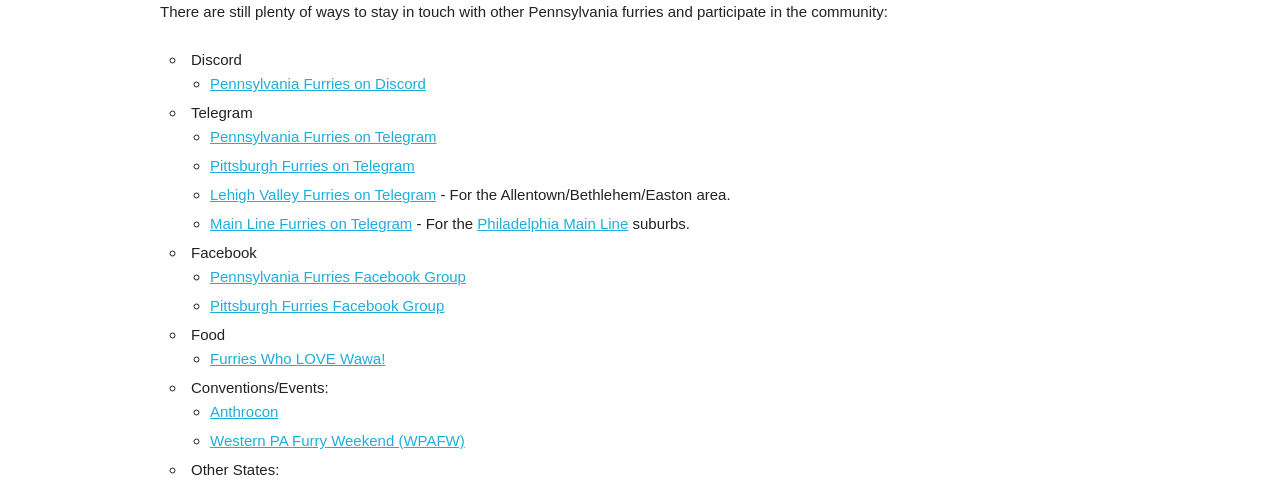
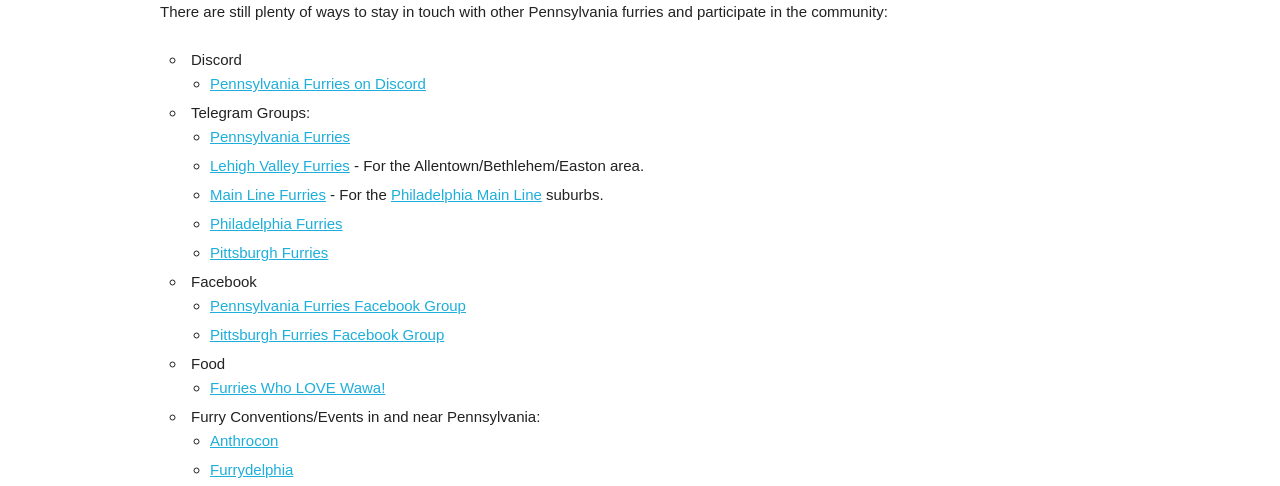
Before and after one commit to dmuth/pa-furry.org, a website: page index.html in a window 1280 px wide. Shown: the part 459-945 px from the top of the page. Drawn offline with Linux system fonts and the light colour scheme.

Commit message:
Did some updates with new groups, and tweaked deployment scripts.

```diff
--- a/index.html
+++ b/index.html
@@ -111,12 +111,13 @@
 <li><a href="https://discord.gg/EauStVQtpA">Pennsylvania Furries on Discord</a></li>
 </ul>
 
-<li>Telegram
+<li>Telegram Groups:
 <ul>
-<li><a href="https://t.me/PAFurries">Pennsylvania Furries on Telegram</a></li>
-<li><a href="https://t.me/pghfurs">Pittsburgh Furries on Telegram</a></li>
-<li><a href="https://t.me/LehighValleyFurries" >Lehigh Valley Furries on Telegram</a> - For the Allentown/Bethlehem/Easton area.</li>
-<li><a href="https://t.me/MainLineFurries">Main Line Furries on Telegram</a> - For the <a href="https://en.wikipedia.org/wiki/Philadelphia_Main_Line">Philadelphia Main Line</a> suburbs.
+<li><a href="https://t.me/PAFurries">Pennsylvania Furries</a></li>
+<li><a href="https://t.me/LehighValleyFurries" >Lehigh Valley Furries</a> - For the Allentown/Bethlehem/Easton area.</li>
+<li><a href="https://t.me/MainLineFurries">Main Line Furries</a> - For the <a href="https://en.wikipedia.org/wiki/Philadelphia_Main_Line">Philadelphia Main Line</a> suburbs.
+<li><a href="https://t.me/+JQb-RWl1ul5iNmVh">Philadelphia Furries</a></li>
+<li><a href="https://t.me/pghfurs">Pittsburgh Furries</a></li>
 </ul>
 </li>
 
@@ -132,9 +133,12 @@
 <li><a href="https://t.me/FurriesLoveWawa">Furries Who LOVE Wawa!</a></li>
 </ul>
 
-<li>Conventions/Events:
+<li>Furry Conventions/Events in and near Pennsylvania:
 <ul>
 <li><a href="https://www.anthrocon.org/">Anthrocon</a></li>
+<li><a href="https://furrydelphia.org/">Furrydelphia</a></li>
+<li><a href="https://furgeddaboutit.org/">Furgeddaboutit</a></li>
+<li><a href="https://www.newyearsfurryball.com/">New Year's Furry Ball</a>
 <li><a href="http://www.wpafw.org/">Western PA Furry Weekend (WPAFW)</a></li>
 </ul>
 </li>
```
Also changed, not shown: 3 other files.
